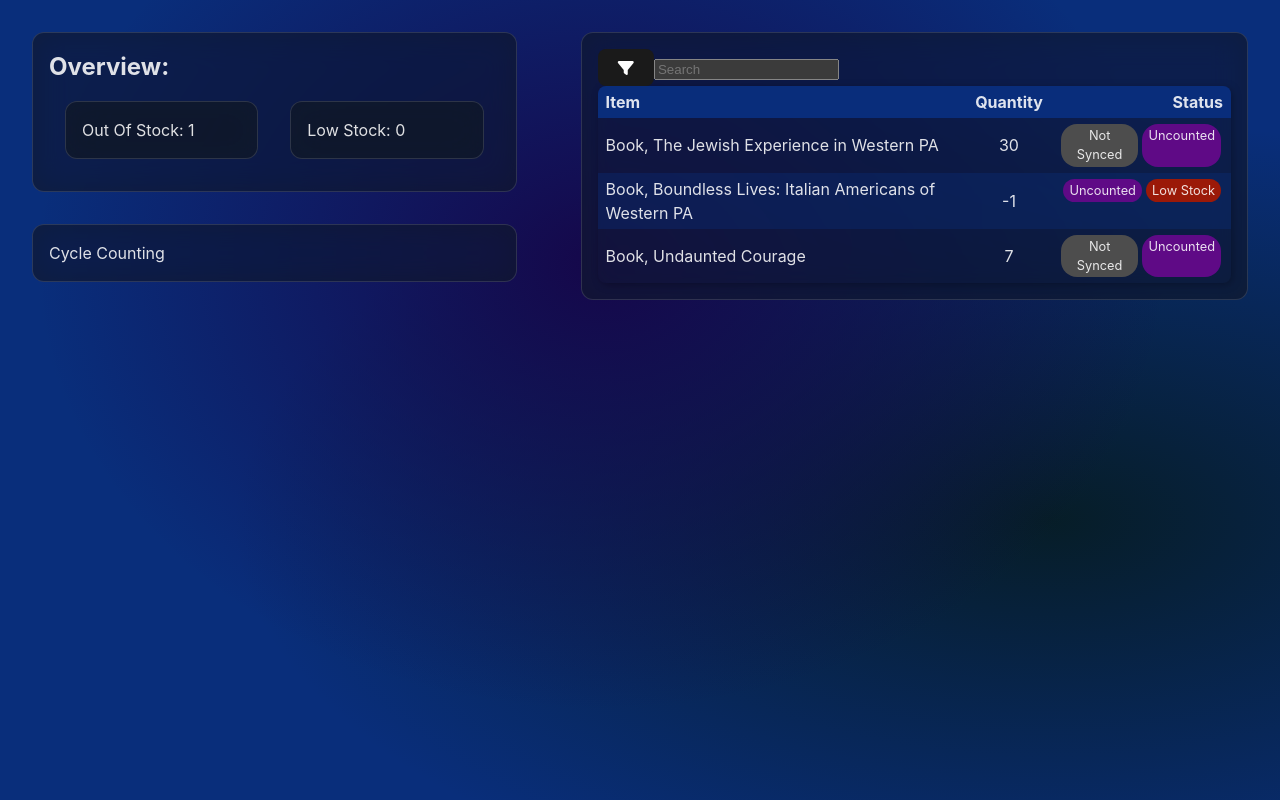
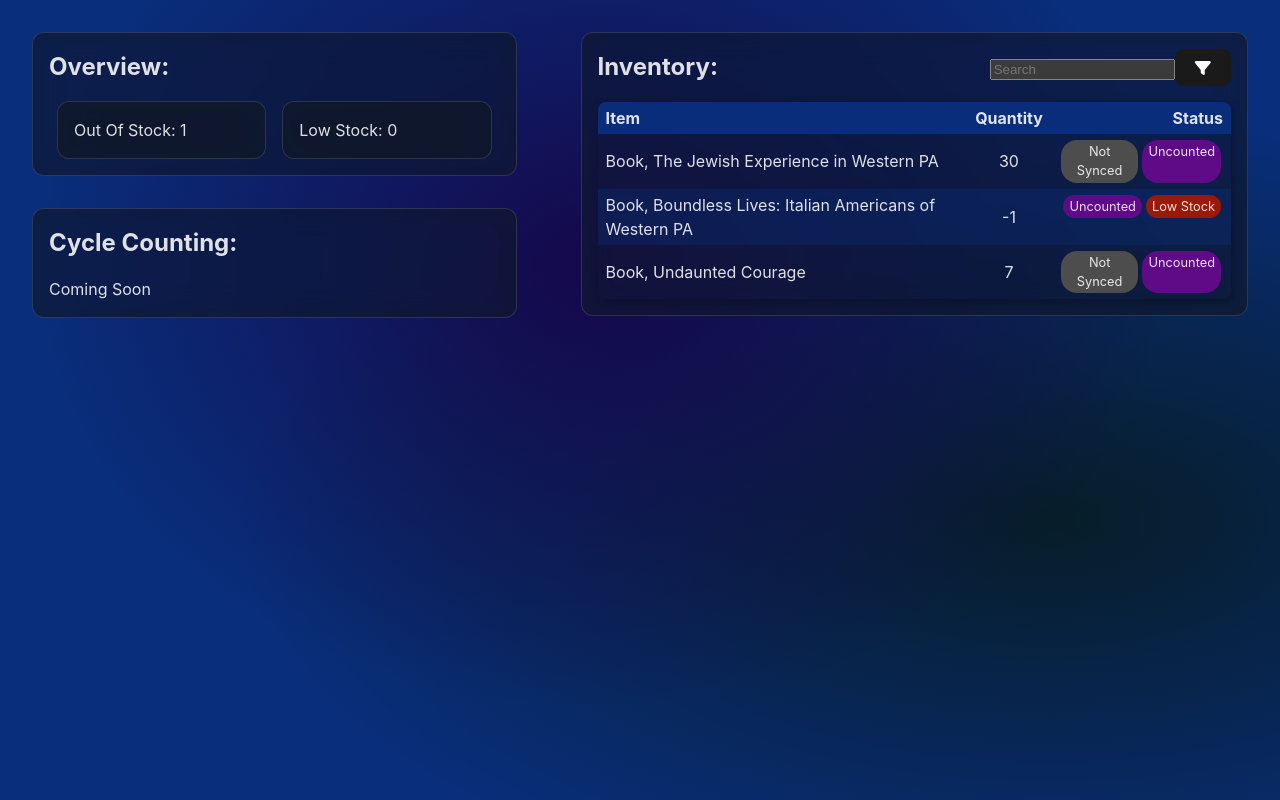
Before and after one commit to centralparkshark/stock-sync, a React (Vite) app: page / in a window 1280 px wide. Built offline with nearby package versions, Linux system fonts and the light colour scheme.

Commit message:
Added basic search capabilties for inventory

```diff
--- a/src/App.css
+++ b/src/App.css
@@ -26,6 +26,12 @@ body {
   border: 1px solid rgba(255, 255, 255, 0.125);
 }
 
+.titleBar {
+  display: flex;
+  justify-content: space-between;
+  margin-bottom: 1rem;
+}
+
 .syncedOverview {
 }
 
@@ -37,7 +43,7 @@ h2 {
   display: flex;
   .card {
     width: 100%;
-    margin: 1rem;
+    margin: 0 .5rem;
   }
 }
 
--- a/src/App.jsx
+++ b/src/App.jsx
@@ -8,7 +8,7 @@ function App() {
     <>
       <div className='left'>
         <SyncedOverview />
-        <div className='card'>Cycle Counting</div>
+        <div className='card'><h2 className='titleBar'>Cycle Counting:</h2>Coming Soon</div>
       </div>
       <div className="right">
         <ItemBoard />
--- a/src/components/ItemBoard.jsx
+++ b/src/components/ItemBoard.jsx
@@ -1,12 +1,28 @@
 import Item from './Item'
 import { tamData } from '../data/tam'
 
+import { useState } from 'react'
+
 export default function ItemBoard() {
+
+    const [search, setSearch] = useState("")
+    const [data, setData] = useState(tamData)
+
+    // currently only works for the title
+    // BUT IT WORKS
+    function searchData(e) {
+        setSearch(e.target.value);
+        setData(tamData.filter(item => item.title.toLowerCase().includes(e.target.value.toLowerCase())))
+    }
+
     return (
         <div className='items card'>
-            <div>
-                <button className=" fa fa-filter"></button>
-                <input type='text' placeholder='Search'/>
+            <div className='titleBar'>
+                <h2>Inventory:</h2>
+                <div>
+                    <input type='text' placeholder='Search' onChange={(e) => searchData(e)} value={search}/>
+                    <button className=" fa fa-filter"></button>
+                </div>
             </div>
           <table>
             <thead>
@@ -17,7 +33,7 @@ export default function ItemBoard() {
                 </tr>
             </thead>
             <tbody>
-                {tamData.map(item => (<Item key={item.sku} {...item}></Item>))}
+                {data.map(item => (<Item key={item.sku} {...item}></Item>))}
             </tbody>
         </table>
         </div>
--- a/src/components/SyncedOverview.jsx
+++ b/src/components/SyncedOverview.jsx
@@ -16,7 +16,7 @@ export default function SyncedOverview() {
 
     return (
         <div className="syncedOverview card">
-            <h2>Overview:</h2>
+            <h2 className="titleBar">Overview:</h2>
             <div>
                 <div className="card">Out Of Stock: {outOfStock}</div>
                 <div className="card">Low Stock: {lowStock}</div>
```
